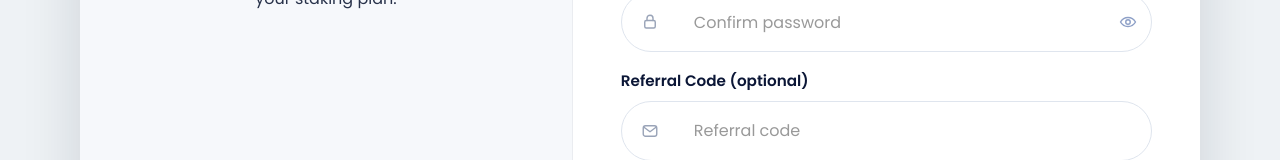
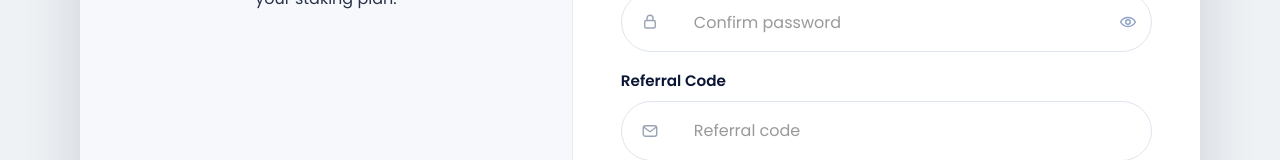
Before and after one commit to suriyanandhimalai555-prog/AVG_Staking, a React (Vite) app in the folder client/: page /auth/register in a window 1280 px wide. Shown: the part 748-908 px from the top of the page. Built offline with nearby package versions, Linux system fonts and the light colour scheme.

Commit message:
refferal code is * for signup

```diff
--- a/client/src/pages/Signup.jsx
+++ b/client/src/pages/Signup.jsx
@@ -61,7 +61,7 @@ const Signup = () => {
       email: data.email.trim(),
       phone: data.phone.trim(),
       password: data.password,
-      referralCode: data.referralCode.trim() || undefined,
+      referralCode: data.referralCode.trim(),
     };
 
     if (
@@ -70,7 +70,8 @@ const Signup = () => {
       !payload.email ||
       !payload.phone ||
       !payload.password ||
-      !data.confirmPassword
+      !data.confirmPassword ||
+      !payload.referralCode
     ) {
       return toast.error("All fields are required");
     }
@@ -258,7 +259,7 @@ const Signup = () => {
               </div>
 
               <div className="field">
-                <label>Referral Code (optional)</label>
+                <label>Referral Code</label>
                 <div className="input-shell">
                   <span className="input-icon">
                     <MailIcon />
```
